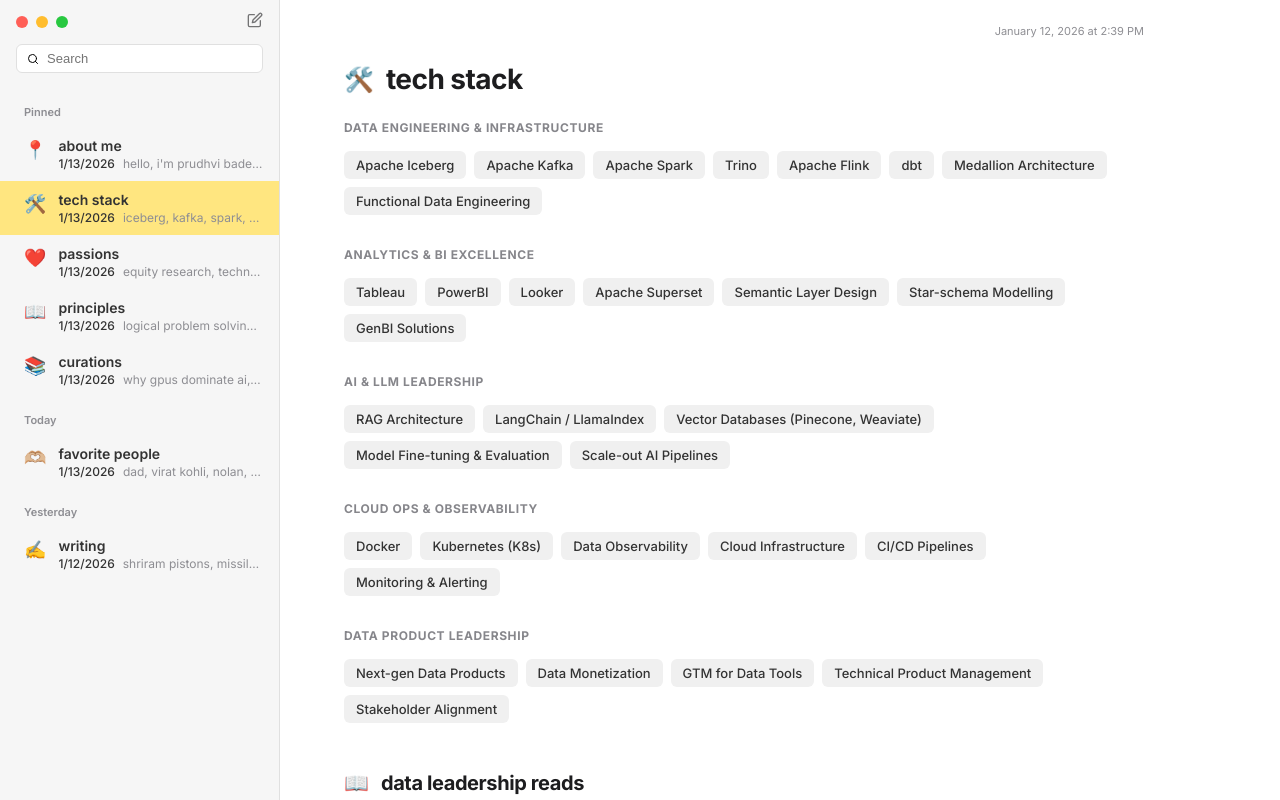
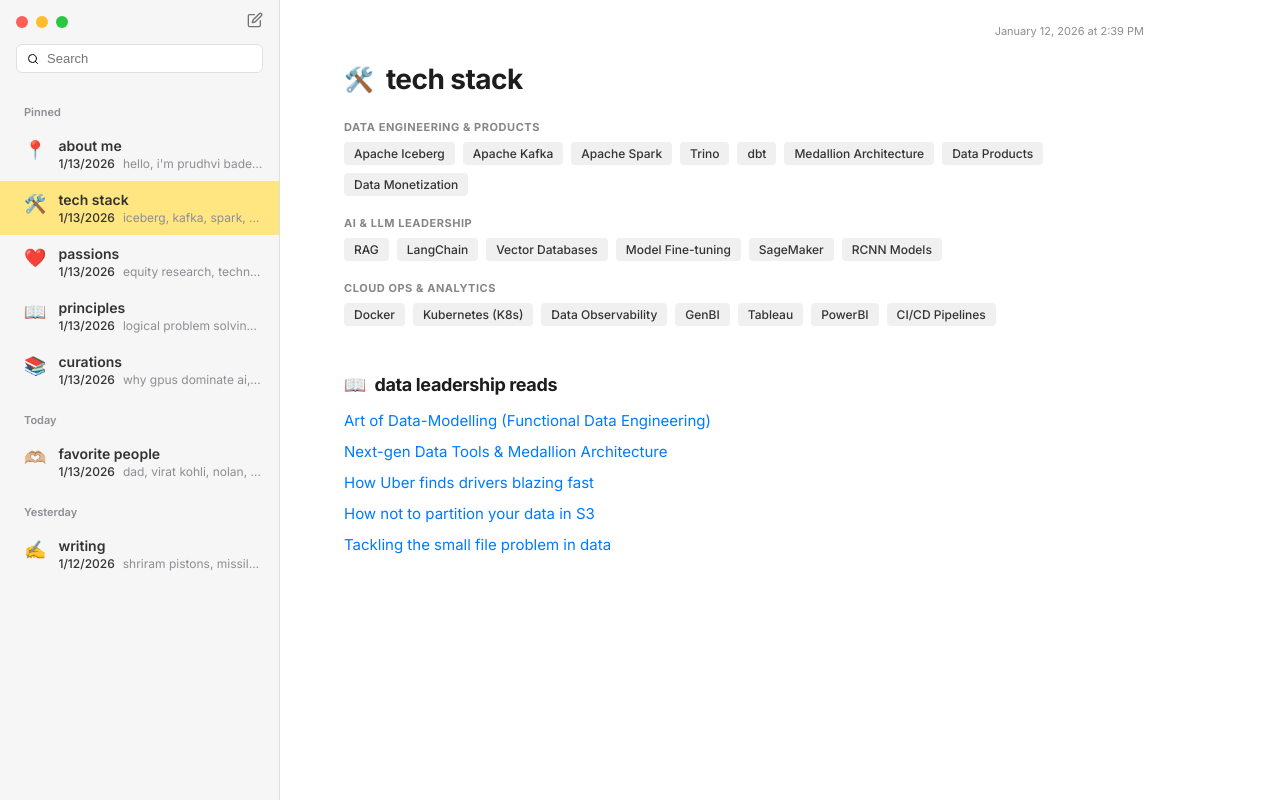
Before and after one commit to PrudhviBade/myprofile, a Next.js app: page /tech-stack in a window 1280 px wide. Built offline with nearby package versions, Linux system fonts and the light colour scheme.

Commit message:
Refactor: Merge tech stack sections and optimize layout for conciseness

```diff
--- a/src/app/tech-stack/page.tsx
+++ b/src/app/tech-stack/page.tsx
@@ -3,24 +3,16 @@
 export default function TechStack() {
     const stacks = [
         {
-            domain: "Data Engineering & Infrastructure",
-            techs: ["Apache Iceberg", "Apache Kafka", "Apache Spark", "Trino", "Apache Flink", "dbt", "Medallion Architecture", "Functional Data Engineering"]
-        },
-        {
-            domain: "Analytics & BI Excellence",
-            techs: ["Tableau", "PowerBI", "Looker", "Apache Superset", "Semantic Layer Design", "Star-schema Modelling", "GenBI Solutions"]
+            domain: "Data Engineering & Products",
+            techs: ["Apache Iceberg", "Apache Kafka", "Apache Spark", "Trino", "dbt", "Medallion Architecture", "Data Products", "Data Monetization"]
         },
         {
             domain: "AI & LLM Leadership",
-            techs: ["RAG Architecture", "LangChain / LlamaIndex", "Vector Databases (Pinecone, Weaviate)", "Model Fine-tuning & Evaluation", "Scale-out AI Pipelines"]
+            techs: ["RAG", "LangChain", "Vector Databases", "Model Fine-tuning", "SageMaker", "RCNN Models"]
         },
         {
-            domain: "Cloud Ops & Observability",
-            techs: ["Docker", "Kubernetes (K8s)", "Data Observability", "Cloud Infrastructure", "CI/CD Pipelines", "Monitoring & Alerting"]
-        },
-        {
-            domain: "Data Product Leadership",
-            techs: ["Next-gen Data Products", "Data Monetization", "GTM for Data Tools", "Technical Product Management", "Stakeholder Alignment"]
+            domain: "Cloud Ops & Analytics",
+            techs: ["Docker", "Kubernetes (K8s)", "Data Observability", "GenBI", "Tableau", "PowerBI", "CI/CD Pipelines"]
         }
     ];
 
@@ -41,8 +33,8 @@
 
             <section style={{ marginBottom: '48px' }}>
                 {stacks.map((stack, idx) => (
-                    <div key={idx} style={{ marginBottom: '32px' }}>
-                        <h3 style={{ fontSize: '12px', textTransform: 'uppercase', color: 'var(--text-secondary)', letterSpacing: '0.05em', marginBottom: '16px' }}>
+                    <div key={idx} style={{ marginBottom: '20px' }}>
+                        <h3 style={{ fontSize: '11px', textTransform: 'uppercase', color: 'var(--text-secondary)', letterSpacing: '0.05em', marginBottom: '8px' }}>
                             {stack.domain}
                         </h3>
                         <div style={{ display: 'flex', flexWrap: 'wrap', gap: '8px' }}>
@@ -50,10 +42,10 @@
                                 <span
                                     key={i}
                                     style={{
-                                        padding: '6px 12px',
+                                        padding: '4px 10px',
                                         backgroundColor: '#F0F0F0',
-                                        borderRadius: '6px',
-                                        fontSize: '13px',
+                                        borderRadius: '4px',
+                                        fontSize: '12px',
                                         color: '#333',
                                         fontWeight: 500
                                     }}
@@ -66,9 +58,9 @@
                 ))}
             </section>
 
-            <header style={{ marginBottom: '24px', display: 'flex', alignItems: 'center', gap: '12px' }}>
-                <span style={{ fontSize: '20px' }}>📖</span>
-                <h2 style={{ fontSize: '20px', fontWeight: 700 }}>data leadership reads</h2>
+            <header style={{ marginBottom: '16px', display: 'flex', alignItems: 'center', gap: '8px' }}>
+                <span style={{ fontSize: '18px' }}>📖</span>
+                <h2 style={{ fontSize: '18px', fontWeight: 700 }}>data leadership reads</h2>
             </header>
 
             <ul style={{ display: 'flex', flexDirection: 'column', gap: '12px', fontSize: '15px' }}>
```
